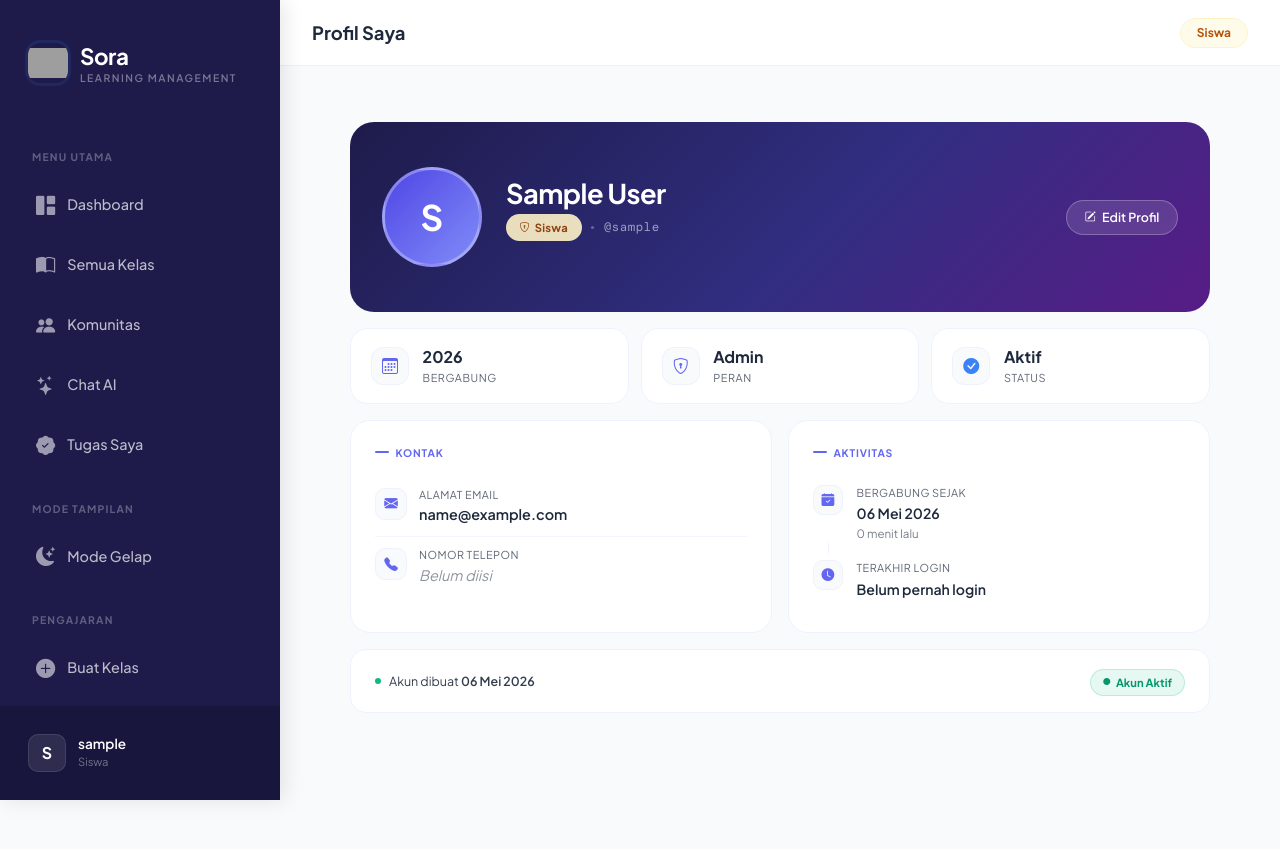
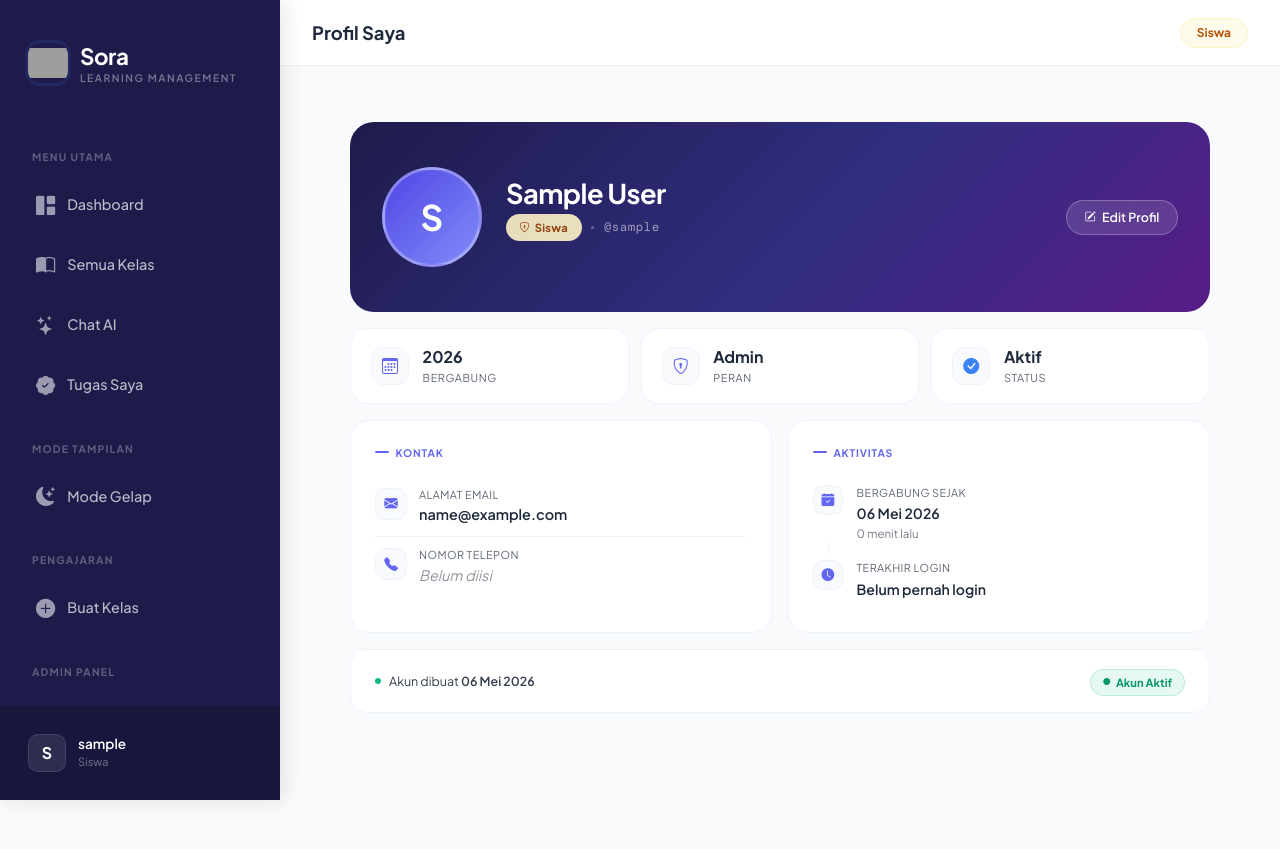
Before and after one commit to Soralith/Sora-LMS, a Django app: page /accounts/profile/ in a window 1280 px wide. Shown: the top 849 px of the page. Run offline with Django 4.2, Linux system fonts and the light colour scheme; the visitor is signed in with stand-in values (Sample User, id 1); some libraries are stand-ins or nearby versions; grey boxes are pictures that could not be loaded.

Commit message:
remove komunitas button from sidebar

```diff
--- a/templates/base.html
+++ b/templates/base.html
@@ -414,9 +414,9 @@
         <a href="{% url 'courses:course_list' %}" class="sidebar-link {% if request.resolver_match.namespace == 'courses' %}active{% endif %}">
             <i class="bi bi-book-half"></i> Semua Kelas
         </a>
-        <a href="{% url 'komunitas:index' %}" class="sidebar-link {% if request.resolver_match.namespace == 'komunitas' %}active{% endif %}">
+        <!-- <a href="{% url 'komunitas:index' %}" class="sidebar-link {% if request.resolver_match.namespace == 'komunitas' %}active{% endif %}">
             <i class="bi bi-people-fill"></i> Komunitas
-        </a>
+        </a> -->
         <a href="{% url 'ai_chat:chat' %}" class="sidebar-link {% if request.resolver_match.namespace == 'ai_chat' %}active{% endif %}">
             <i class="bi bi-stars"></i> Chat AI
         </a>
```
